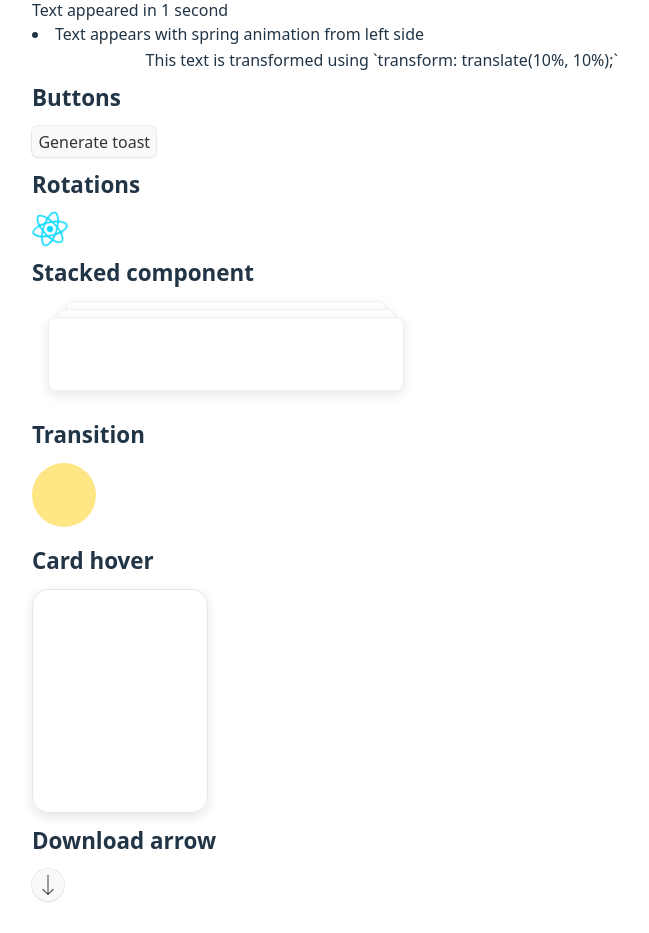
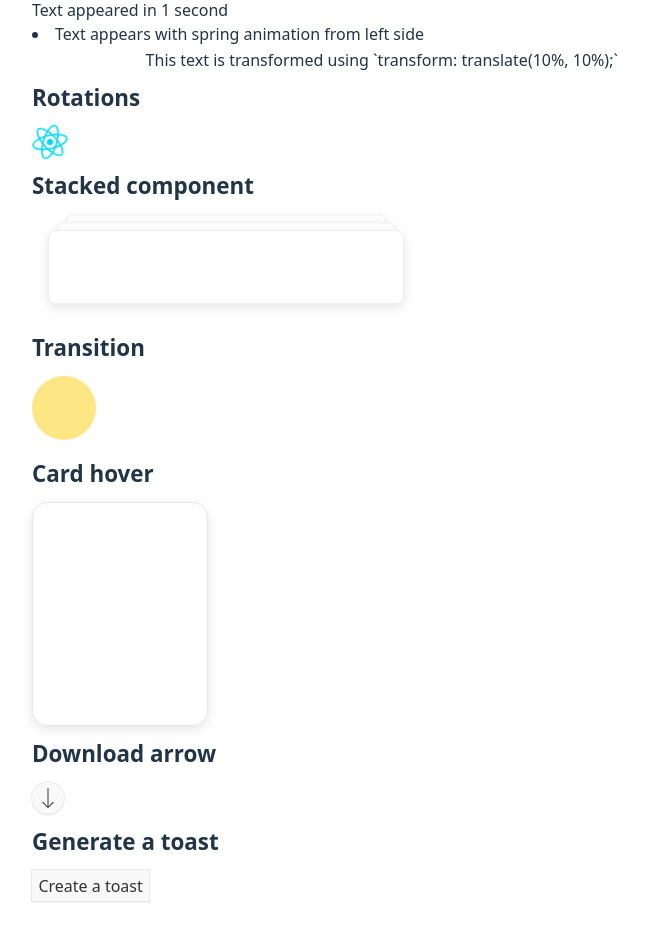
Before and after one commit to vsashyn/animations-dev, a React (Vite) app: page / in a window 1280 px wide. Shown: the part 200-1133 px from the top of the page, without its empty margins (0-649 px from the left). Built offline with nearby package versions, Linux system fonts and the light colour scheme.

Commit message:
Add toast solution

```diff
--- a/src/App.css
+++ b/src/App.css
@@ -85,12 +85,6 @@ button:active {
   transform: translate(10%, 10%);
 }
 
-.toast {
-  padding: 4px;
-  border: 1px solid hsl(0, 0%, 20%);
-  animation: toast-appear 400ms ease-out;
-}
-
 .section-wrap {
   position: absolute;
   bottom: 0;
@@ -114,16 +108,6 @@ button:active {
 @media (prefers-reduced-motion: no-preference) {
   a:nth-of-type(2) .logo {
     animation: logo-spin infinite 20s linear;
-  }
-}
-
-@keyframes toast-appear {
-  from {
-    opacity: 0;
-  }
-
-  to {
-    opacity: 1;
   }
 }
 
--- a/src/App.tsx
+++ b/src/App.tsx
@@ -3,10 +3,10 @@ import { motion } from "motion/react";
 import ReactLogo from "./assets/react.svg";
 import "./App.css";
 import { StackedComponent } from "./StackedComponent";
+import Toasts from "./components/Toasts";
 
 function App() {
   const [overlay, setOverlay] = useState(false);
-  const [toasts, setToasts] = useState<string[]>([]);
 
   return (
     <>
@@ -56,27 +56,6 @@ function App() {
         <div className="translate-10-10">
           This text is transformed using `transform: translate(10%, 10%);`
         </div>
-      </section>
-      <section>
-        <h2 className="font-bold">Buttons</h2>
-        <section className="section-wrap bg-amber-50">
-          <div className="toasts">
-            {toasts.map((toast, index) => (
-              <div key={index} className="toast">
-                {toast} {index}
-              </div>
-            ))}
-          </div>
-        </section>
-
-        <button
-          className="rounded-md"
-          onClick={() => {
-            setToasts([...toasts, "Hello toast"]);
-          }}
-        >
-          Generate toast
-        </button>
       </section>
       <section>
         <h2 className="font-bold">Rotations</h2>
@@ -150,6 +129,8 @@ function App() {
           </svg>
         </div>
       </button>
+      <h2 className="font-bold">Generate a toast</h2>
+      <Toasts></Toasts>
     </>
   );
 }
--- /dev/null
+++ b/src/components/Toast.css
@@ -0,0 +1,26 @@
+.wrapper {
+    position: relative;
+}
+.toaster {
+    position: absolute;
+    bottom: 40px;
+    display: flex;
+    flex-direction: column;
+}
+.toast-new {
+    --toast-height: -70px;
+    position: absolute;
+    animation: toast-fade-in 0.3s ease-in-out;
+    transition: transform 300ms ease-out;
+    transform: translateY(calc(var(--index) * var(--toast-height)));
+}
+
+@keyframes toast-fade-in {
+    from {
+        opacity: 0;
+        transform: translateY(-50px);
+    }
+    to {
+        opacity: 1;
+    }
+}
--- /dev/null
+++ b/src/components/Toasts.tsx
@@ -0,0 +1,31 @@
+import React, { useState } from "react";
+import "./Toast.css";
+
+const Toasts: React.FC = () => {
+  const [toasts, setToasts] = useState<number>(0);
+  return (
+    <div className="wrapper">
+      <div className="toaster">
+        {Array.from({ length: toasts }, () => {}).map((el, i) => {
+          return (
+            <div key={i} className="toast-new w-lg border-1 p-4 bg-white rounded-xl shadow-md border-gray-100" style={{
+              '--index': toasts - i
+            }}>
+              toast {i}
+            </div>
+          );
+        })}
+      </div>
+
+      <button
+        onClick={() => {
+          setToasts(toasts + 1);
+        }}
+      >
+        Create a toast
+      </button>
+    </div>
+  );
+};
+
+export default Toasts;
```
Also changed, not shown: 1 other file (tests, documents, lock files or other folders).
